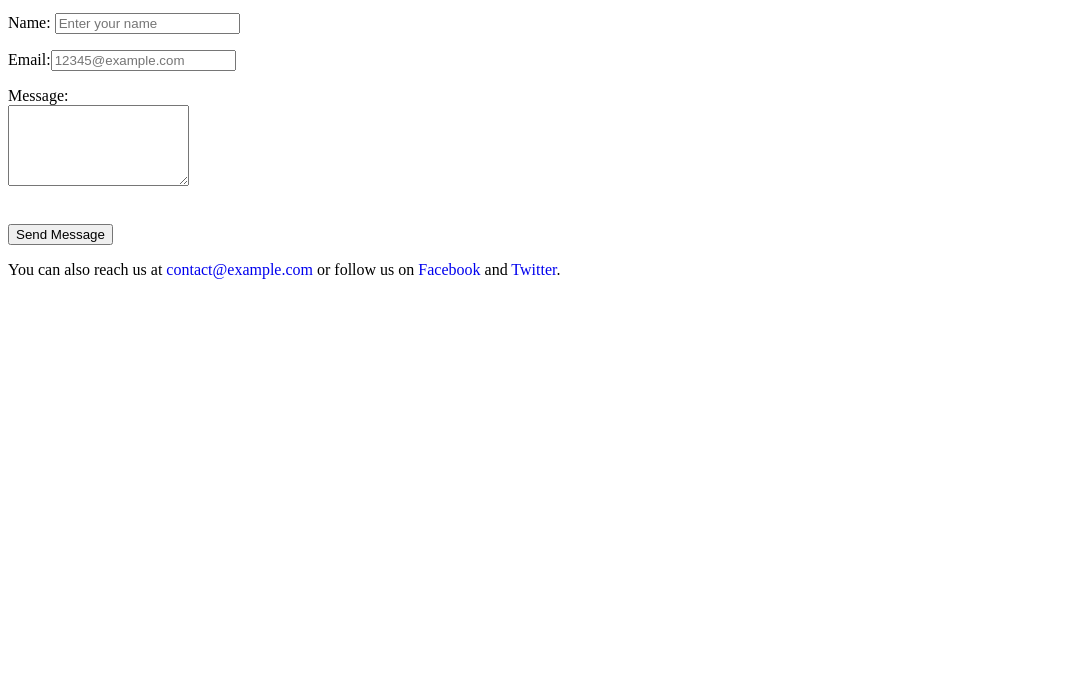
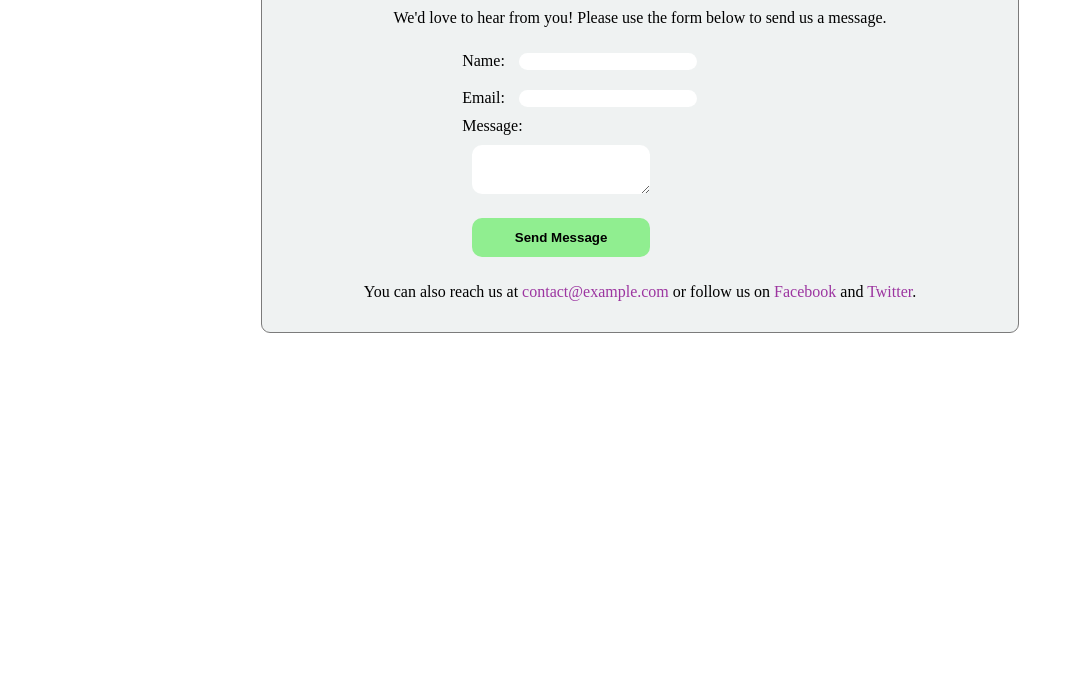
Before and after one commit to BipinKumar8521/contactus, a plain HTML site: page index.html in a window 1280 px wide. Shown: the part 101-800 px from the top of the page, without its empty margins (0-1074 px from the left). Drawn offline with Linux system fonts and the light colour scheme.

Commit message:
completed

```diff
--- a/index.html
+++ b/index.html
@@ -10,28 +10,80 @@
    box-sizing: border-box;
    text-decoration: none;
 }
+.container{
+   background-color: #eff2f2;
+   padding: 5px 20px 15px 20px;
+   border: 1px solid #7b7b7b;
+   border-radius: 9px;
+   margin-left: 20%;
+   margin-right: 20%;
+   display: flex;
+   flex-direction: column;
+   align-items: center;
+}
+input[type="text"],
+ input[type="email"],
+ input[type="submit"],
+ textarea{
+   width: 50%;
+  border-radius: 10px;
+  border: none;
+  margin: 10px;
+ }
+ input[type="submit"]{
+   background-color: lightgreen;
+   padding: 12px 20px;
+ }
+
+
+ fieldset{
+    background-color: white;
+   border-radius: 10px;
+   border: none;
+   width: 97%;
+
+ }
+ a{
+	color: #9c35a0;
+ }
+
 a:hover{
 	text-decoration: underline;
 	color: blueviolet;
 
 }
 
+#btn:hover{
+background-color: rgb(0, 139, 0);
+color: white;
+}
+
+#btn:active{
+	background-color: lightgreen;
+color: black;
+
+}
+#btn{
+	cursor: pointer;
+	font-weight: 700;
+}
+
 </style>
 </head>
 <body>
 <div class="container">
-	<form action="" method="get" accept-charset="utf-8"></form>
-    <h1>Contact Us</h1>
-    <p>We'd love to hear from you! Please use the form below to send us a message.</p>
-	<p>
-		Name: <input type="text" name="name" id="name" value="" placeholder="Enter your name" required="" />
-	  </p>
-	    <p>Email:<input type="email" id="email" name="email" placeholder="12345@example.com" required> </p>
-		<p>Message:<br><textarea id="message" name="message" rows="5" required></textarea> </p><br>
+	<h1>Contact Us</h1>
+	<p>We'd love to hear from you! Please use the form below to send us a message.</p>
+	<form action="submit.php" method="post">
+		<label for="name">Name:</label>
+		<input type="text" id="name" name="name" required><br>
+		<label for="email">Email:</label>
+		<input type="email" id="email" name="email" required><br>
+		<label for="message">Message:</label><br>
+		<textarea id="message" name="message" rows="3" required></textarea>
+		<input id="btn" type="submit" value="Send Message">
+	</form>
 
-		<input id="btn" name="submit" type="submit" value="Send Message">
-
-	</form>
 	<p>You can also reach us at <a href="mailto:contact@example.com" target="_blank">contact@example.com</a> or follow us on <a href="https://www.facebook.com/" target="_blank">Facebook</a> and <a href="https://twitter.com/"  target="_blank">Twitter</a>.</p>
 
 </div>
```
